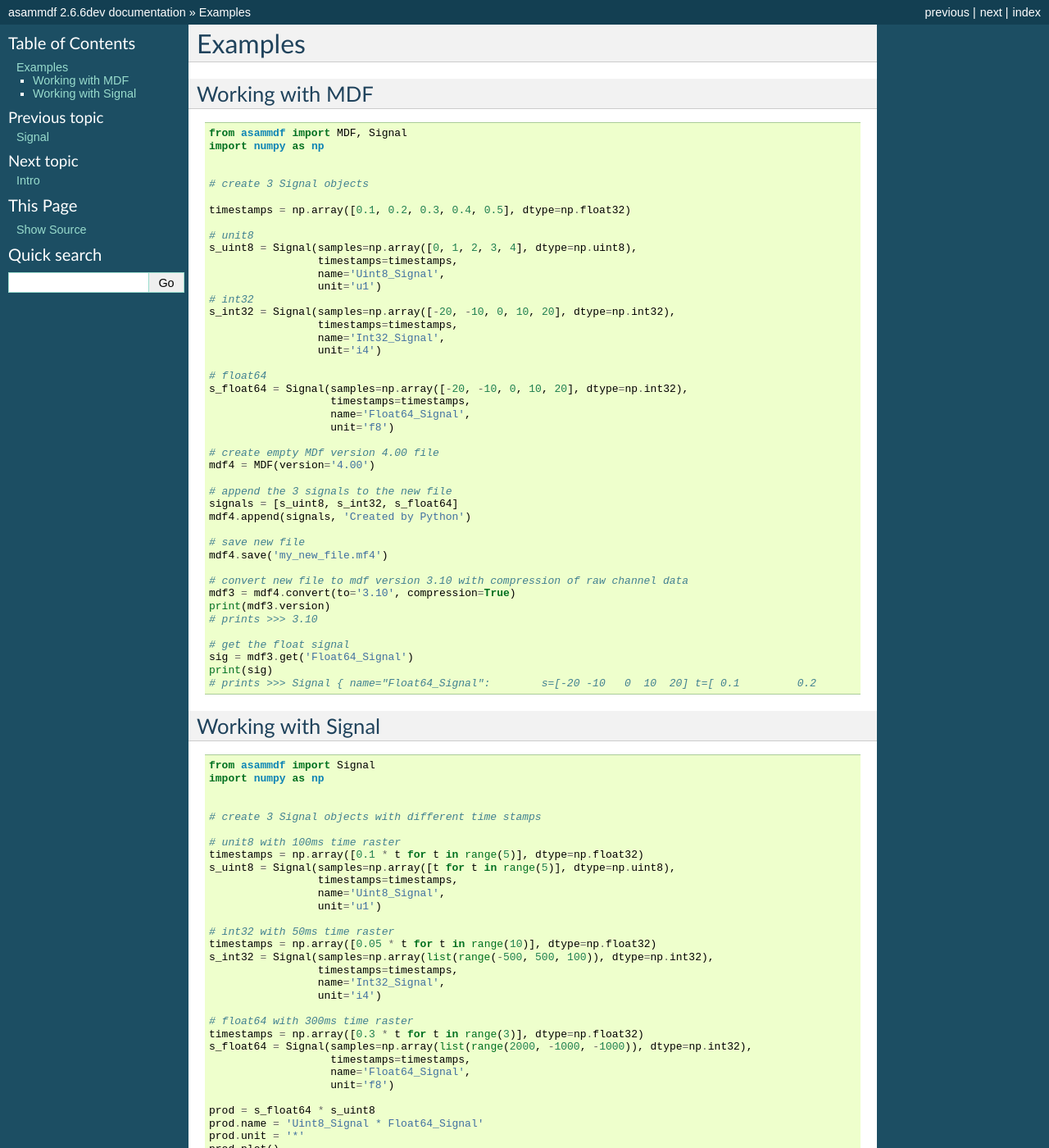
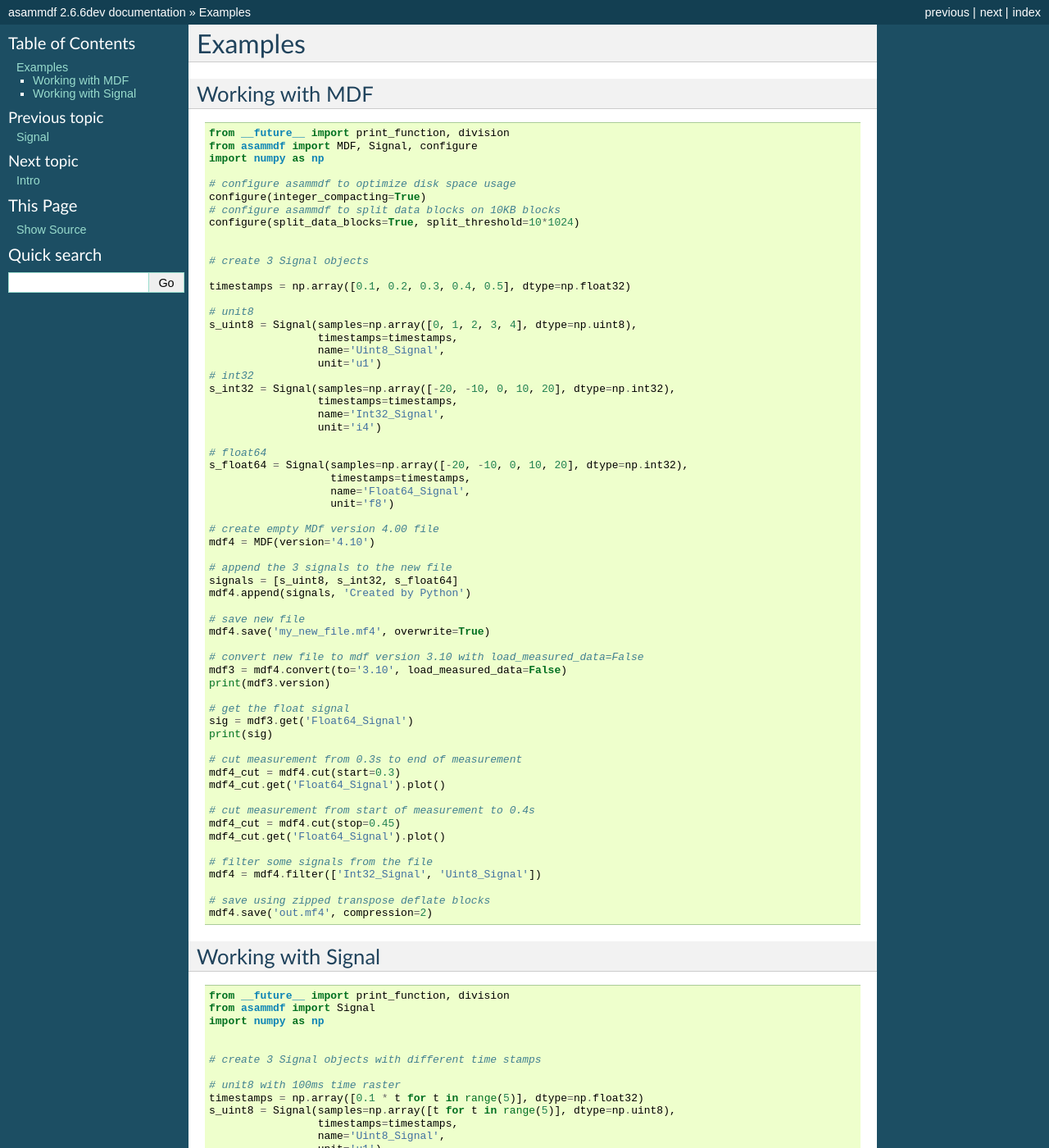
Before and after one commit to danielhrisca/asammdf, a Sphinx documentation site: the page built from documentation/examples.rst, in a window 1280 px wide and 1400 px high. Shown: the whole window at 82% size. Built offline with Sphinx 7.4.7, drawn with Linux system fonts in a browser that asks for light colours; formulas are drawn with MathJax 3; some of the changed text lies outside the part shown.

Commit message:
added select method to MDF class update documentation and examples

```diff
--- a/README.rst
+++ b/README.rst
@@ -79,6 +79,12 @@
 
    # convert to version 4.10 and save to disk
    short.convert('4.10').save('important signals.mf4')
+
+   # plot some channels from a huge file
+   efficient = MDF('huge.mf4', load_measured_data=False)
+   for signal in efficient.select(['Sensor1', 'Voltage3']):
+       signal.plot()
+
 
 
 Check the *examples* folder for extended usage demo.
--- a/documentation/examples.rst
+++ b/documentation/examples.rst
@@ -25,8 +25,14 @@
 
 .. code-block:: python
 
-    from asammdf import MDF, Signal
+    from __future__ import print_function, division
+    from asammdf import MDF, Signal, configure
     import numpy as np
+
+    # configure asammdf to optimize disk space usage
+    configure(integer_compacting=True)
+    # configure asammdf to split data blocks on 10KB blocks
+    configure(split_data_blocks=True, split_threshold=10*1024)
 
 
     # create 3 Signal objects
@@ -51,31 +57,43 @@
                        unit='f8')
 
     # create empty MDf version 4.00 file
-    mdf4 = MDF(version='4.00')
+    mdf4 = MDF(version='4.10')
 
     # append the 3 signals to the new file
     signals = [s_uint8, s_int32, s_float64]
     mdf4.append(signals, 'Created by Python')
 
     # save new file
-    mdf4.save('my_new_file.mf4')
+    mdf4.save('my_new_file.mf4', overwrite=True)
 
-    # convert new file to mdf version 3.10 with compression of raw channel data
-    mdf3 = mdf4.convert(to='3.10', compression=True)
+    # convert new file to mdf version 3.10 with load_measured_data=False
+    mdf3 = mdf4.convert(to='3.10', load_measured_data=False)
     print(mdf3.version)
-    # prints >>> 3.10
 
     # get the float signal
     sig = mdf3.get('Float64_Signal')
     print(sig)
-    # prints >>> Signal { name="Float64_Signal":	s=[-20 -10   0  10  20]	t=[ 0.1         0.2         0.30000001  0.40000001  0.5       ]	unit="f8"	conversion=None }
 
+    # cut measurement from 0.3s to end of measurement
+    mdf4_cut = mdf4.cut(start=0.3)
+    mdf4_cut.get('Float64_Signal').plot()
+
+    # cut measurement from start of measurement to 0.4s
+    mdf4_cut = mdf4.cut(stop=0.45)
+    mdf4_cut.get('Float64_Signal').plot()
+
+    # filter some signals from the file
+    mdf4 = mdf4.filter(['Int32_Signal', 'Uint8_Signal'])
+
+    # save using zipped transpose deflate blocks
+    mdf4.save('out.mf4', compression=2)
 
 Working with Signal
 -------------------
 
 .. code-block:: python
 
+    from __future__ import print_function, division
     from asammdf import Signal
     import numpy as np
 
@@ -103,6 +121,26 @@
                        name='Float64_Signal',
                        unit='f8')
 
+    # map signals
+    xs = np.linspace(-1, 1, 50)
+    ys = np.linspace(-1, 1, 50)
+    X, Y = np.meshgrid(xs, ys)
+    vals = np.linspace(0, 180. / np.pi, 100)
+    phi = np.ones((len(vals), 50, 50), dtype=np.float64)
+    for i, val in enumerate(vals):
+        phi[i] *= val
+    R = 1 - np.sqrt(X**2 + Y**2)
+    samples = np.cos(2 * np.pi * X + phi) * R
+    print(phi.shape, samples.shape)
+    timestamps = np.arange(0, 2, 0.02)
+
+    s_map = Signal(samples=samples,
+                   timestamps=timestamps,
+                   name='Variable Map Signal',
+                   unit='dB')
+    s_map.plot()
+
+
     prod = s_float64 * s_uint8
     prod.name = 'Uint8_Signal * Float64_Signal'
     prod.unit = '*'
@@ -122,3 +160,8 @@
     pow2 *= -1
     pow2.name = '- Uint8_Signal ^ 2'
     pow2.plot()
+
+    # cut signal
+    s_int32.plot()
+    cut_signal = s_int32.cut(start=0.2, stop=0.35)
+    cut_signal.plot()
--- a/documentation/mdf.rst
+++ b/documentation/mdf.rst
@@ -97,7 +97,7 @@
 * it is advised to avoid getting individual channels when using this ioption.
 
 Instead you can get performance close to load_measured_data=True if you use
-the *filter* method with the list of target channels.
+the *select* method with the list of target channels.
 
 .. note::
 
```
Also changed, not shown: README.md (+7 -1 lines), asammdf/__init__.py (+13 -8 lines), 3 other files.
